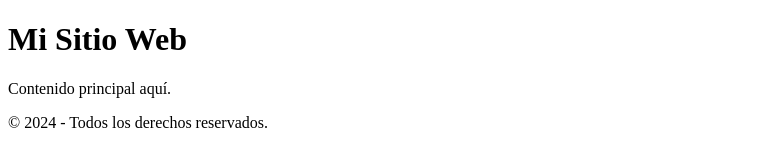
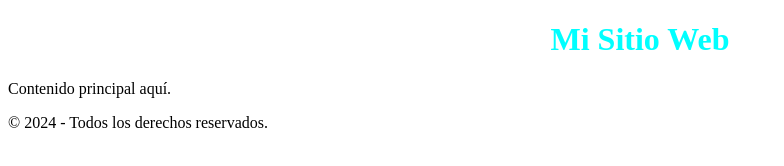
Before and after one commit to Hasielisaimendozalucero/Actividad1-PG, a plain HTML site: page Ejercicio6.html in a window 1280 px wide. Shown: the whole page, without its empty margins (0-784 px from the left). Drawn offline with Linux system fonts and the light colour scheme.

Commit message:
modificacion23ejercicic6

```diff
--- /dev/null
+++ b/CSS/ejercicio6.css
@@ -0,0 +1,5 @@
+
+#titulo{
+    color: aqua;
+    text-align: center;
+}
--- a/Ejercicio6.html
+++ b/Ejercicio6.html
@@ -4,10 +4,11 @@
 <head>
     <meta charset="UTF-8">
     <title>Ejercicio 6 - Secciones</title>
+    <link rel="stylesheet" href="CSS/ejercicio6.css">
 </head>
 <body>
     <header>
-        <h1>Mi Sitio Web</h1>
+        <h1 id="titulo">Mi Sitio Web</h1>
     </header>
     <section>
         <p>Contenido principal aquí.</p>
```
